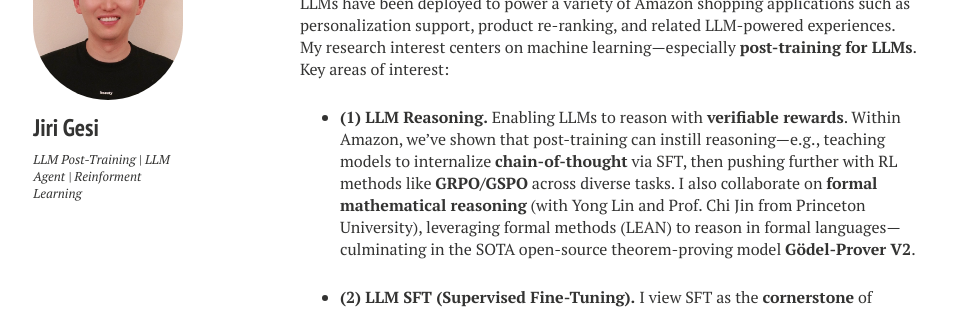
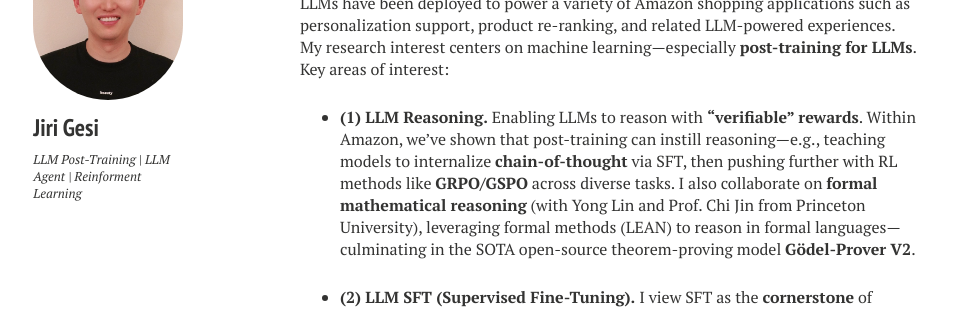
Before and after one commit to Jirigesi/Jirigesi.github.io, a Jekyll site: the page built from index.md, in a window 1280 px wide and 900 px high. Shown: the part 162-471 px from the top of the window, without its empty margins (20-985 px from the left). Built offline with Jekyll 4.4.1, drawn with Linux system fonts in a browser that asks for light colours; nearby versions of some CDN libraries; comment, search, counter and statistics services are not loaded.

```diff
--- a/index.md
+++ b/index.md
@@ -8,7 +8,7 @@ I’m an **Applied Scientist at Amazon Store Foundation AI**, focusing on **post
 
 My research interest centers on machine learning—especially **post-training for LLMs**. Key areas of interest:
 
-- **(1) LLM Reasoning.** Enabling LLMs to reason with **verifiable rewards**. Within Amazon, we’ve shown that post-training can instill reasoning—e.g., teaching models to internalize **chain-of-thought** via SFT, then pushing further with RL methods like **GRPO/GSPO** across diverse tasks. I also collaborate on **formal mathematical reasoning** (with Yong Lin and Prof. Chi Jin from Princeton University), leveraging formal methods (LEAN) to reason in formal languages—culminating in the SOTA open-source theorem-proving model **Gödel-Prover V2**.
+- **(1) LLM Reasoning.** Enabling LLMs to reason with **"verifiable" rewards**. Within Amazon, we’ve shown that post-training can instill reasoning—e.g., teaching models to internalize **chain-of-thought** via SFT, then pushing further with RL methods like **GRPO/GSPO** across diverse tasks. I also collaborate on **formal mathematical reasoning** (with Yong Lin and Prof. Chi Jin from Princeton University), leveraging formal methods (LEAN) to reason in formal languages—culminating in the SOTA open-source theorem-proving model **Gödel-Prover V2**.
 
 - **(2) LLM SFT (Supervised Fine-Tuning).** I view SFT as the **cornerstone** of reasoning: high-quality chain-of-thought data first teaches models to follow instructions and to solve varied tasks reliably. At Amazon, we curate CoT datasets across tasks to build solid reasoning foundations. We’ve also explored techniques to **mitigate catastrophic forgetting**—see our study **“SFT Doesn’t Always Hurt General Capabilities.”**
 
```
